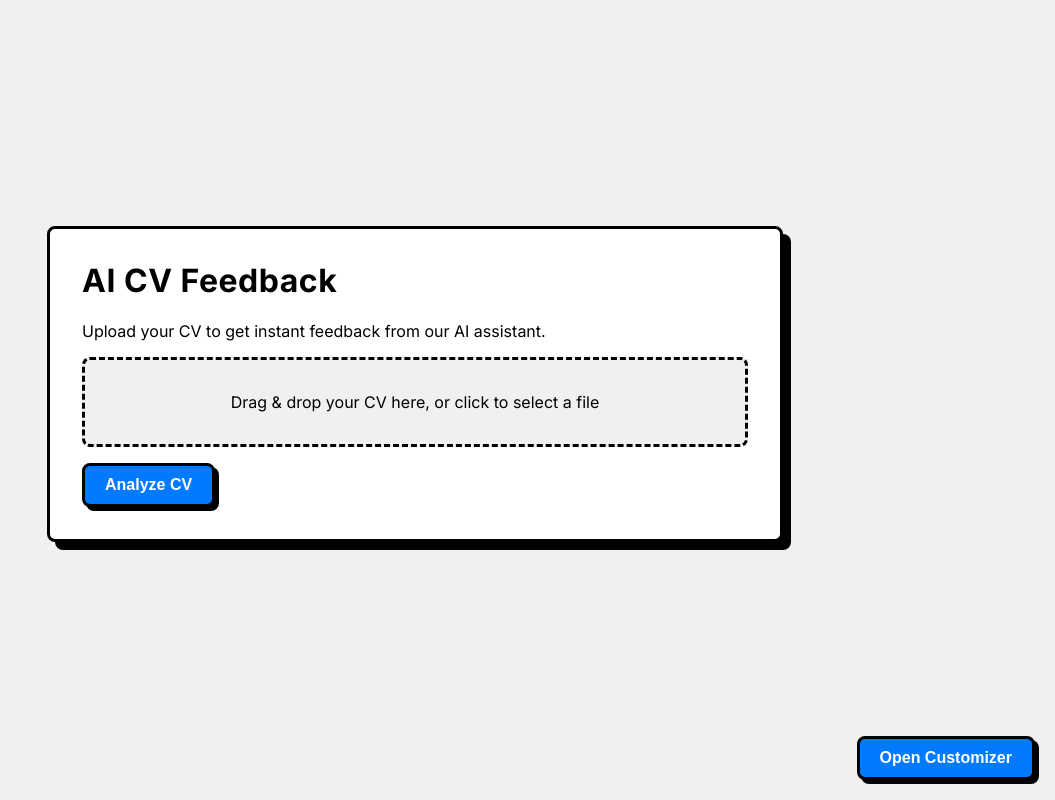
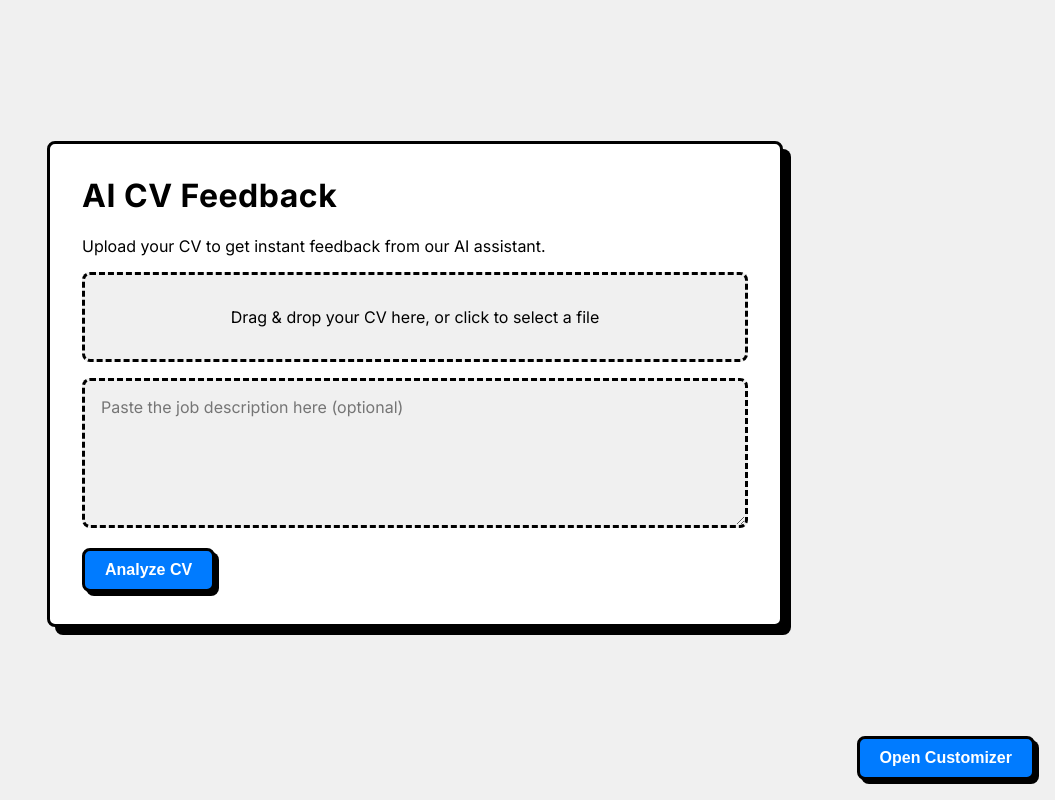
Before and after one commit to ygoncloud/neo-cipisken, a Next.js app: page / in a window 1280 px wide. Shown: the whole page, without its empty margins (225-1280 px from the left). Built offline with nearby package versions, Linux system fonts and the light colour scheme.

Commit message:
add jobs desc input

```diff
--- a/src/app/api/upload/route.ts
+++ b/src/app/api/upload/route.ts
@@ -9,6 +9,7 @@ console.log(`API Key Loaded (first 10 chars): ${process.env.GEMINI_API_KEY?.subs
 export async function POST(req: NextRequest) {
   const formData = await req.formData();
   const cv = formData.get('cv') as File;
+  const jobDescription = formData.get('jobDescription') as string | null;
 
   if (!cv) {
     return NextResponse.json({ error: 'Missing required fields' }, { status: 400 });
@@ -49,6 +50,8 @@ To improve the overall formatting and ATS compatibility of your CV, address the
 Maintain a professional, concise, and easy-to-follow tone.
 
 CV Text:
-${cvText}`;
+${cvText}
+
+${jobDescription ? `Job Description:\n${jobDescription}` : ''}`;
 
     const result = await model.generateContent(prompt);    const response = await result.response;    const feedback = response.text();    return NextResponse.json({ feedback });  } catch (error) {    console.error(error);    return NextResponse.json({ error: 'Error processing PDF' }, { status: 500 });  }}
--- a/src/app/globals.css
+++ b/src/app/globals.css
@@ -211,3 +211,17 @@ code {
   font-family: source-code-pro, Menlo, Monaco, Consolas, 'Courier New',
     monospace;
 }
+
+.job-description-area {
+  width: 100%;
+  min-height: 150px;
+  border: 3px dashed black;
+  border-radius: var(--border-radius);
+  padding: 1rem;
+  text-align: left;
+  background-color: #f0f0f0;
+  margin-bottom: 1rem;
+  box-sizing: border-box;
+  font-family: inherit;
+  font-size: inherit;
+}
--- a/src/app/page.tsx
+++ b/src/app/page.tsx
@@ -5,6 +5,7 @@ import Customizer from '../components/Customizer';
 
 export default function Home() {
   const [cvFile, setCvFile] = useState<File | null>(null);
+  const [jobDescription, setJobDescription] = useState('');
   const [feedback, setFeedback] = useState<{
     searchability: string | null;
     hardSkills: string | null;
@@ -39,6 +40,9 @@ export default function Home() {
     setLoading(true);
     const formData = new FormData();
     formData.append('cv', cvFile);
+    if (jobDescription.trim()) {
+      formData.append('jobDescription', jobDescription);
+    }
 
     try {
       const response = await fetch('/api/upload', {
@@ -127,6 +131,13 @@ export default function Home() {
           {cvFile ? `Selected File: ${cvFile.name}` : 'Drag & drop your CV here, or click to select a file'}
         </div>
 
+        <textarea
+          className="job-description-area"
+          placeholder="Paste the job description here (optional)"
+          value={jobDescription}
+          onChange={(e) => setJobDescription(e.target.value)}
+        />
+
         <button className="button" onClick={handleAnalyzeClick} disabled={!cvFile || loading}>
           {loading ? 'Analyzing...' : 'Analyze CV'}
         </button>
```
Also changed, not shown: 1 other file (tests, documents, lock files or other folders).
